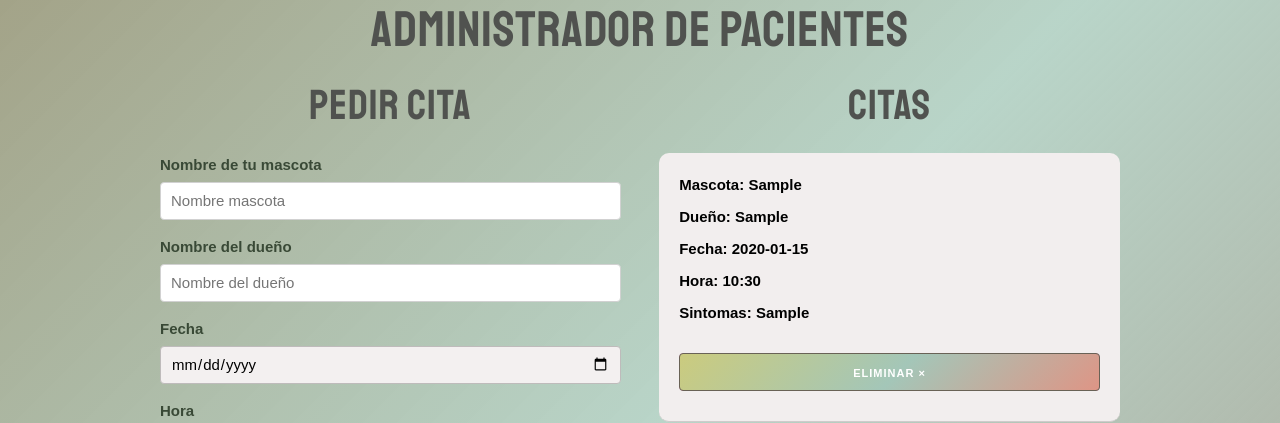
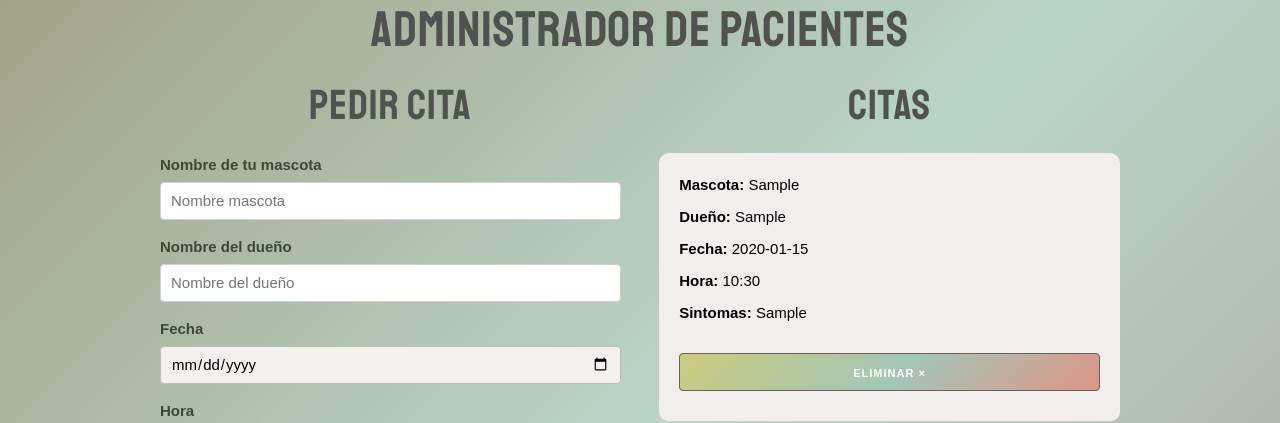
Before and after one commit to 2020-JAUG/Citas-App, a React (Create React App) app: page / in a window 1280 px wide. Both pictures are taken after typing "Sample", "Sample", "2020-01-15", "10:30", "Sample" into the empty fields and a click on the button "AGREGAR CITA". Shown: the top 423 px of the page. Built offline with nearby package versions, Linux system fonts and the light colour scheme.

Commit message:
Add useEffect

```diff
--- a/src/App.js
+++ b/src/App.js
@@ -1,4 +1,4 @@
-import React, { useState } from 'react';
+import React, { useState, useEffect } from 'react';
 import Form from './components/Form.jsx';
 import Citas from './components/Citas.jsx';
 
@@ -6,6 +6,11 @@ import Citas from './components/Citas.jsx';
 function App() {
   //Array of appointments
   const [citas, setCitas] = useState([]);
+
+  //UseEffect to update when there are changes on the component
+  useEffect( () => {
+    console.log('Ready documents or something happen with the appointments')
+  }, [citas]);
 
   //Function to take the current appointments and take the new ones
   const crearCita = cita => { setCitas ([ ...citas, cita ])};
--- a/src/components/Citas.jsx
+++ b/src/components/Citas.jsx
@@ -2,11 +2,11 @@ import React from 'react';
 
 const Citas = ({ newCitas, eliminarCita }) => (
     <div className="cita">
-        <p>Mascota: <spna>{newCitas.mascota}</spna> </p>
-        <p>Dueño: <spna>{newCitas.propietario}</spna> </p>
-        <p>Fecha: <spna>{newCitas.fecha}</spna> </p>
-        <p>Hora: <spna>{newCitas.hora}</spna> </p>
-        <p>Sintomas: <spna>{newCitas.sintomas}</spna> </p>
+        <p>Mascota: <span>{newCitas.mascota}</span> </p>
+        <p>Dueño: <span>{newCitas.propietario}</span> </p>
+        <p>Fecha: <span>{newCitas.fecha}</span> </p>
+        <p>Hora: <span>{newCitas.hora}</span> </p>
+        <p>Sintomas: <span>{newCitas.sintomas}</span> </p>
 
         <button
             className="button eliminar u-full-width"
```
